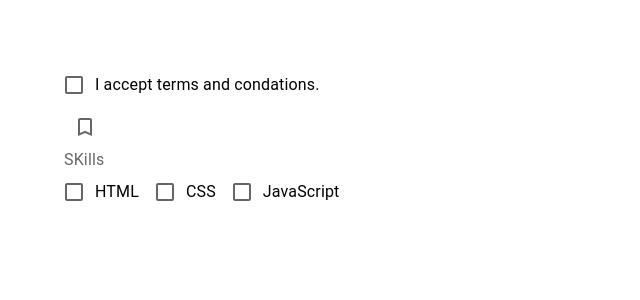
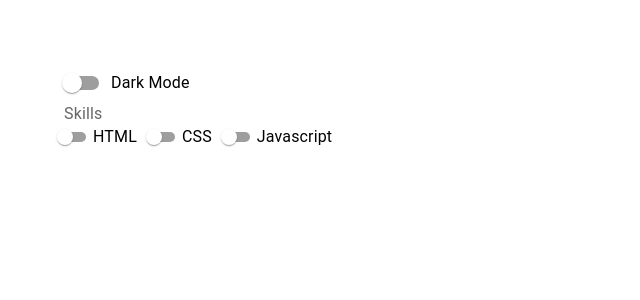
Before and after one commit to RjRishuSty/ReactMUI, a React (Create React App) app in the folder react-mui-demo/: page / in a window 1280 px wide. Shown: the top 300 px of the page, without its empty margins (0-640 px from the left). Built offline with nearby package versions, Linux system fonts and the light colour scheme.

Commit message:
learn mui switch

```diff
--- a/react-mui-demo/src/App.js
+++ b/react-mui-demo/src/App.js
@@ -10,6 +10,7 @@ import MuiSelectTextField from './Component/MuiSelectTextField';
 import TwoJanuary from './PlayGround/TwoJanuary';
 import { MuiRadioButton } from './Component/MuiRadioButton';
 import MuiCheckbox from './Component/MuiCheckbox';
+import MuiSwitch from './Component/MuiSwitch';
 
 
 
@@ -23,7 +24,8 @@ function App() {
       {/* <MuiSelectTextField/> */}
       {/* <TwoJanuary/> */}
       {/* <MuiRadioButton/> */}
-      <MuiCheckbox/>
+      {/* <MuiCheckbox/> */}
+      <MuiSwitch/>
     </div>
   );
 }
--- /dev/null
+++ b/react-mui-demo/src/Component/MuiSwitch.jsx
@@ -0,0 +1,83 @@
+import {
+  Box,
+  FormControl,
+  FormControlLabel,
+  FormGroup,
+  FormLabel,
+  Switch,
+} from "@mui/material";
+import React, { useState } from "react";
+
+const MuiSwitch = () => {
+  const [checked, setChecked] = useState(false);
+  const [skills, setSkills] = useState([]);
+
+  const handleSkillsChange = (e) => {
+    const index = skills.indexOf(e.target.value);
+    if (index === -1) {
+      setSkills([...skills, e.target.value]);
+    } else {
+      setSkills(skills.filter((item) => item !== e.target.value));
+    }
+  };
+
+  const handleChange = (e) => {
+    setChecked(e.target.checked);
+  };
+  console.log(skills);
+  return (
+    <Box>
+      <Box>
+        <FormControlLabel
+          label="Dark Mode"
+          control={<Switch checked={checked} onChange={handleChange} />}
+        />
+      </Box>
+      <Box>
+        <FormControl>
+          <FormLabel>Skills</FormLabel>
+          <FormGroup row>
+            <FormControlLabel
+              label="HTML"
+              value="HTML"
+              control={
+                <Switch
+                size="small"
+                color="error"
+                  checked={skills.includes("HTML")}
+                  onChange={handleSkillsChange}
+                />
+              }
+            />
+            <FormControlLabel
+              label="CSS"
+              value="CSS"
+              control={
+                <Switch
+                size="small"
+                color="error"
+                  checked={skills.includes("CSS")}
+                  onChange={handleSkillsChange}
+                />
+              }
+            />
+            <FormControlLabel
+              label="Javascript"
+              value="Javascript"
+              control={
+                <Switch
+                size="small"
+                color="error"
+                  checked={skills.includes("Javascript")}
+                  onChange={handleSkillsChange}
+                />
+              }
+            />
+          </FormGroup>
+        </FormControl>
+      </Box>
+    </Box>
+  );
+};
+
+export default MuiSwitch;
```
